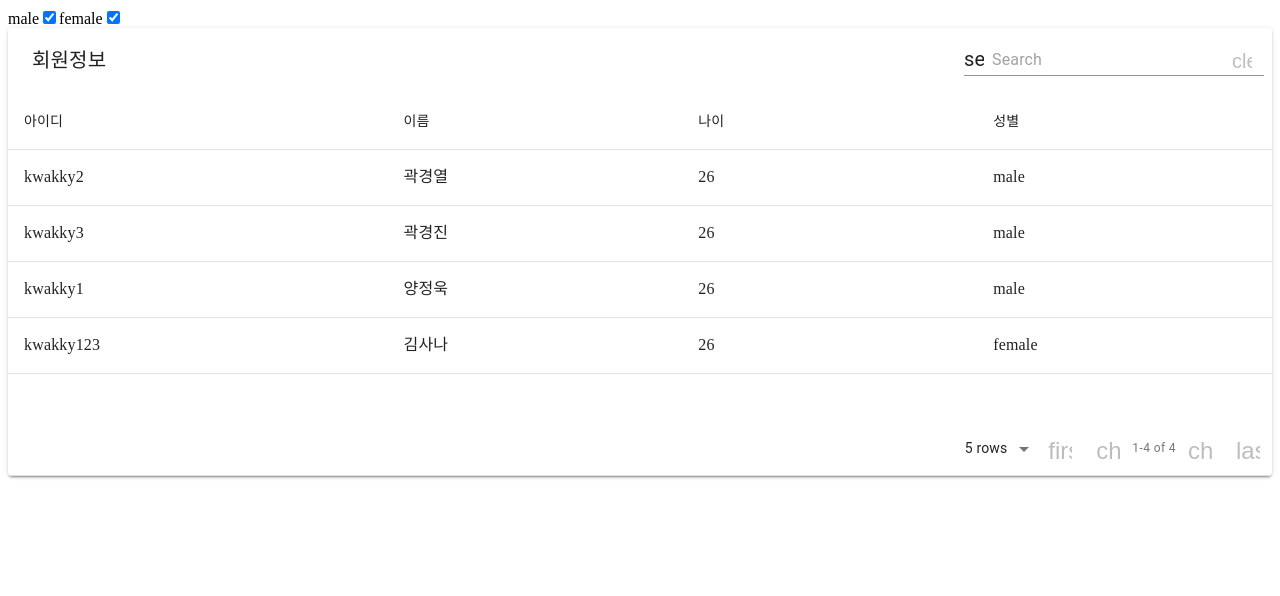
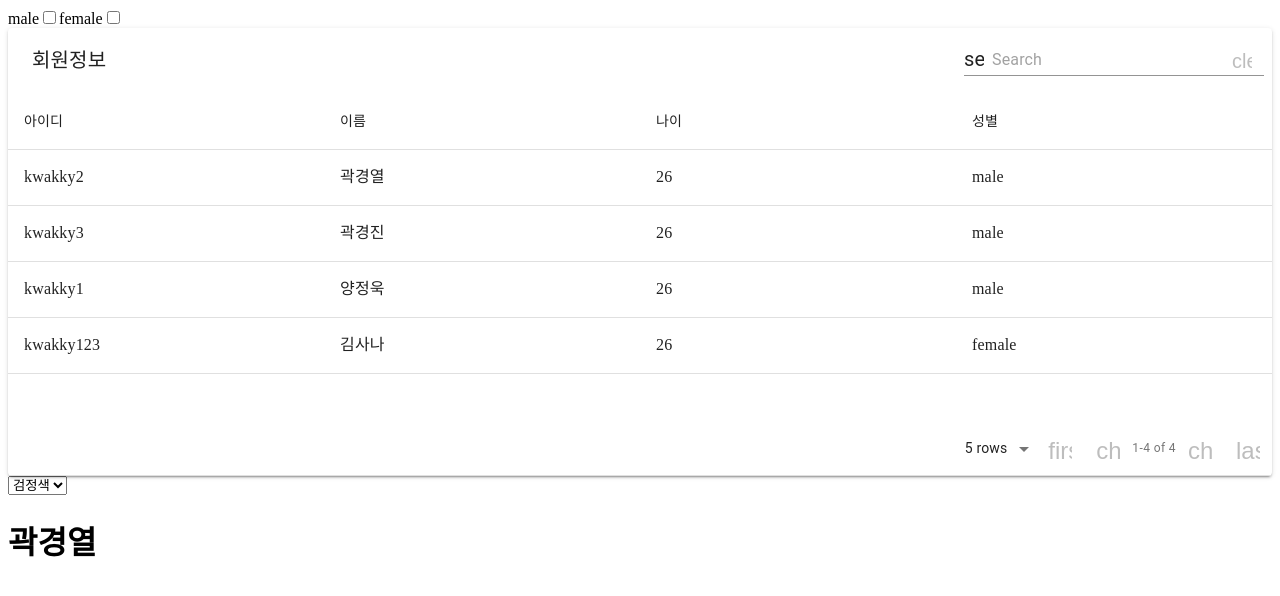
Before and after one commit to kwakky1/filter, a React (Create React App) app: page / in a window 1280 px wide. Shown: the top 596 px of the page. Built offline with nearby package versions, Linux system fonts and the light colour scheme.

Commit message:
checkBox 컴포넌트 완성, 성별에 따른 유저 list filtering 완료

```diff
--- /dev/null
+++ b/src/components/CheckBox.js
@@ -0,0 +1,56 @@
+import React, {useState} from 'react';
+import user from "../user.json";
+
+const CheckBox = (props) => {
+
+    const [checked, setChecked] = useState([])
+
+    const handleToggle = (value) => {
+        const currentIndex = checked.indexOf(value);
+        const newChecked = [...checked]
+
+        if(currentIndex === -1) {
+            newChecked.push(value)
+        } else {
+            newChecked.splice(currentIndex, 1)
+        }
+        setChecked(newChecked)
+        props.handleFilters(newChecked)
+    }
+
+    const getGender = (data) =>{
+        const genders = [];
+        data.map((person) => {
+            if(genders.indexOf(person.sex) === -1) {
+                genders.push(person.sex)
+            }
+        })
+        return genders;
+    }
+
+    const gender = getGender(user)
+
+    const renderCheckBoxLists = () => gender.map((value, index)=>
+            <div key={index}>
+                <span>{value}</span>
+                <input
+                    type="checkbox"
+                    onChange={()=>handleToggle(value)}
+                    checked={checked.indexOf(value) !== -1 }
+                    value={value}
+                />
+            </div>
+    );
+
+
+
+    return (
+        <>
+            <form style={{display:"flex"}}>
+                {renderCheckBoxLists()}
+            </form>
+        </>
+    );
+};
+
+export default CheckBox;
--- a/src/components/Table.js
+++ b/src/components/Table.js
@@ -1,11 +1,15 @@
 import React, {useEffect, useState} from 'react';
 import MaterialTable from "material-table";
 import user from "../user.json"
-import {filterGender} from "../reducer/FilterReducer";
+import CheckBox from "./CheckBox"
 
 const Table = () => {
 
     const [userList, setUserList] = useState(user);
+    const [filtering, setFiltering] = useState({
+        gender: [],
+        age: []
+    })
 
     const columns = [
         {
@@ -22,67 +26,71 @@ const Table = () => {
         },
    ];
 
-    useEffect(()=>{
-        console.log(gender)
-        filterGender(gender)
-    },[])
+    const [color, setColor] = useState("black")
 
-    // 리스트에서 filter 하고 싶은 값 배열로 만들기 < ex) const gender = {남자, 여자} >
-    const getGender = (data) =>{
-        const genders = [];
-        data.forEach((person) => {
-            if(person.sex) {
-                if(genders.indexOf(person.sex) === -1) {
-                    genders.push(person.sex)
-                }
-            }
-        })
-        return genders;
+    const selectHandle = (e) => {
+        setColor(e.target.value)
     }
 
-    const gender = getGender(user)
+    const handleFilters = (filters, category) => {
+        const newFilters = {...filtering}
+        newFilters[category] = filters
+        if(category === "age") {
 
-
-    const genderHandle = (e, gender) =>{
-        const index = gender.indexOf(e.target.value)
-        if(e.target.checked){
-            gender.push(e.target.value);
-        } else {
-            gender.splice(index, 1);
-            const list = [];
-            user.forEach((element) => {
-                if(element.sex === gender){
-                    list.push(element);
-                }
-            })
-            setUserList(list);
+        }
+        if(category === "gender") {
+            showFilterResults(newFilters)
+            setFiltering(newFilters)
         }
     }
 
-    const filteredGender = userList.sex;
+    const showFilterResults = (filters) => {
+        console.log(filters.gender.length)
+        if(filters.gender.length === 0) {
+            setUserList(user)
+        } else {
+            const filteredResult = Array.from(user).filter((user)=>{
+                return filters.gender.indexOf(user.sex) !== -1
+            })
+            setUserList(filteredResult);
+        }
+    }
+
 
     return (
         <>
-            <form style={{display: "flex"}}>
-                {gender.map((gender, index) => {
-                    return(
-                        <div key={index}>
-                            <label htmlFor={gender}>{gender}</label>
-                            <input
-                                value={gender}
-                                type="checkbox"
-                                onChange={(e)=> genderHandle(e, filteredGender)}
-                                defaultChecked={true}
-                            />
-                        </div>
-                    )
-                })}
-            </form>
+            <CheckBox
+                handleFilters = {filters => handleFilters(filters, "gender")}
+            />
             <MaterialTable
                 title={"회원정보"}
                 columns={columns}
                 data={userList}
             />
+            <div>
+                <select name="color" onChange={selectHandle}>
+                    <option value="black">검정색</option>
+                    <option value="yellow">노란색</option>
+                    <option value="red">빨간색</option>
+                    <option value="blue">파란색</option>
+                </select>
+            </div>
+            {
+                (color === 'red') &&
+                <h1 style={{color: "red"}}>곽경열</h1>
+            }
+            {
+                (color === 'blue') &&
+                <h1 style={{color: "blue"}}>곽경열</h1>
+            }
+            {
+                (color === 'yellow') &&
+                <h1 style={{color: "yellow"}}>곽경열</h1>
+            }
+            {
+                (color === 'black') &&
+                <h1>곽경열</h1>
+            }
 
         </>
     );
--- a/src/index.js
+++ b/src/index.js
@@ -6,9 +6,7 @@ import store from "./store/index"
 
 ReactDOM.render(
    <Provider store={store}>
-      <React.StrictMode>
         <App />
-      </React.StrictMode>
    </Provider>
     ,
   document.getElementById('root')
```
Also changed, not shown: src/reducer/Service.js (added, +15 -0 lines).
